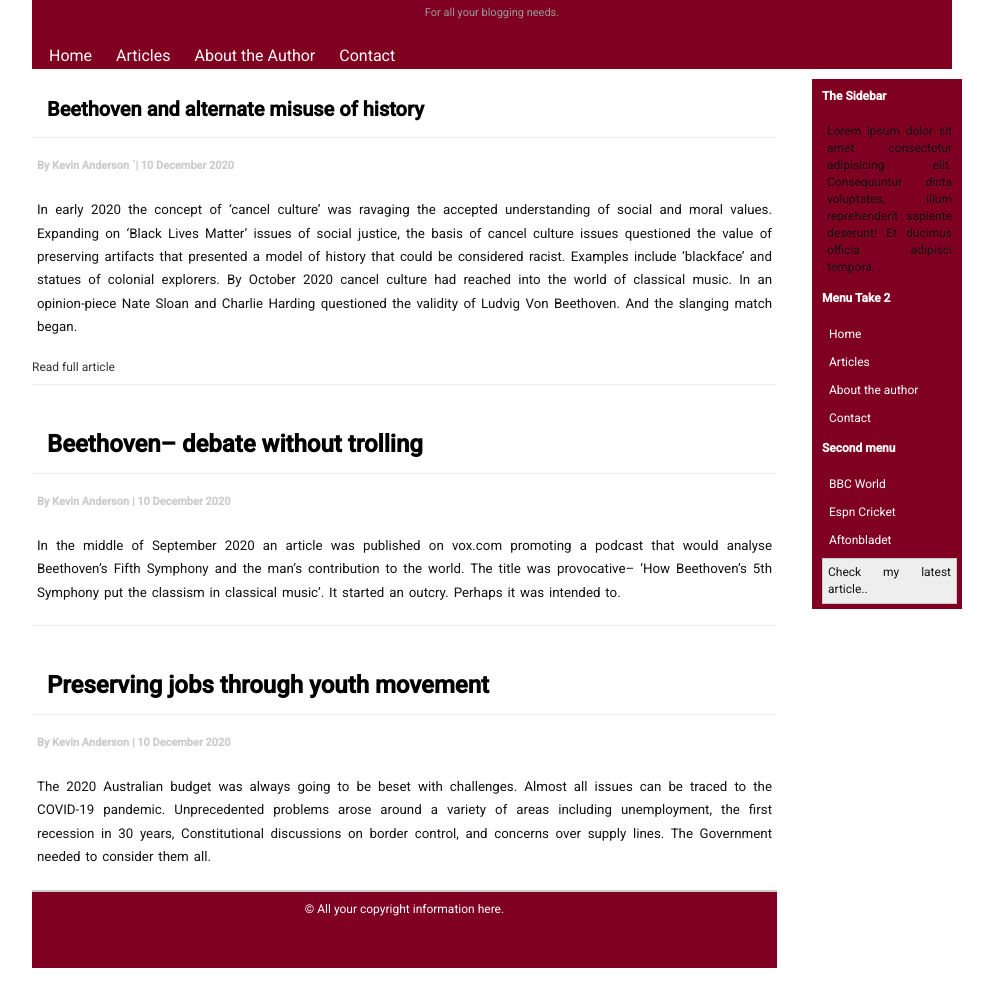
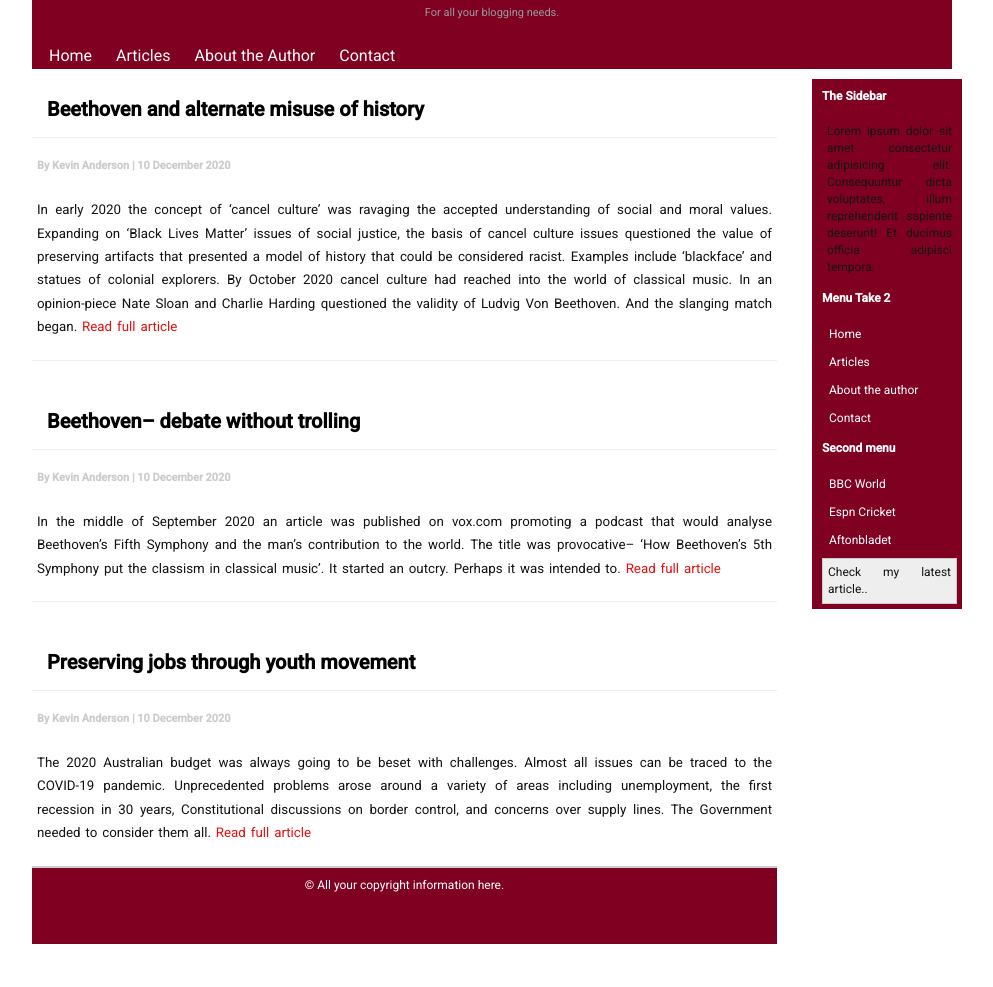
Before and after one commit to hamsaleem/myblog, a plain HTML site: page articles.html in a window 1280 px wide. Shown: the part 78-1065 px from the top of the page, without its empty margins (148-1141 px from the left). After the commit the page ends 1041 px from the top, so only its background shows below. Drawn offline with Linux system fonts and the light colour scheme.

Commit message:
git update

```diff
--- a/articles.html
+++ b/articles.html
@@ -49,24 +49,25 @@
   <div id="content">
     <! -- 1st -->
     <h1><a href="/Articles/article1.html"> <small> Beethoven and alternate misuse of history </small>  </a></h1>
-    <h2>By Kevin Anderson `| 10 December 2020 </h2>
+    <h2>By Kevin Anderson | 10 December 2020 </h2>
     <p>
       <small> In early 2020 the concept of ‘cancel culture’ was ravaging the accepted understanding of social and moral values. Expanding on ‘Black Lives Matter’ issues of social justice, the basis of cancel culture issues questioned the value of preserving artifacts that presented a model of history that could be considered racist. Examples include ‘blackface’ and statues of colonial explorers. By October 2020 cancel culture had reached into the world of classical music. In an opinion-piece Nate Sloan and Charlie Harding questioned the validity of Ludvig Von Beethoven. And the slanging match began.
-    </small></p> <a href="/Articles/article1.html">Read full article </a>
+     <a href="/Articles/article1.html">Read full article </a></small></p>
     <div class="article_menu"></div>
 
 
     <! -- 2nd -->
-    <h1><a href="/Articles/article2.html">Beethoven– debate without trolling </a></h1>
+    <h1><a href="/Articles/article2.html"> <small> Beethoven– debate without trolling</small>  </a></h1>
     <h2>By Kevin Anderson | 10 December 2020</h2>
-    <p> <small>In the middle of September 2020 an article was published on vox.com promoting a podcast that would analyse Beethoven’s Fifth Symphony and the man’s contribution to the world. The title was provocative– ‘How Beethoven’s 5th Symphony put the classism in classical music’. It started an outcry. Perhaps it was intended to. </small>   </p>
+    <p> <small>In the middle of September 2020 an article was published on vox.com promoting a podcast that would analyse Beethoven’s Fifth Symphony and the man’s contribution to the world. The title was provocative– ‘How Beethoven’s 5th Symphony put the classism in classical music’. It started an outcry. Perhaps it was intended to.
+    <a href="/Articles/article2.html">Read full article </a></small></p>
     <div class="article_menu"></div>
 
     <! -- 3rd -->
-    <h1><a href="/Articles/article3.html">Preserving jobs through youth movement </a></h1>
+    <h1><a href="/Articles/article3.html"> <small> Preserving jobs through youth movement</small>  </a></h1>
     <h2>By Kevin Anderson | 10 December 2020</h2>
-    <p> <small>  The 2020 Australian budget was always going to be beset with challenges. Almost all issues can be traced to the COVID-19 pandemic. Unprecedented problems arose around a variety of areas including unemployment, the first recession in 30 years, Constitutional discussions on border control, and concerns over supply lines. The Government needed to consider them all.</small>   </p>
-
+    <p> <small>  The 2020 Australian budget was always going to be beset with challenges. Almost all issues can be traced to the COVID-19 pandemic. Unprecedented problems arose around a variety of areas including unemployment, the first recession in 30 years, Constitutional discussions on border control, and concerns over supply lines. The Government needed to consider them all.
+    <a href="/Articles/article3.html">Read full article </a></small></p>
 
 
     <! -- copyright -->
```
Also changed, not shown: Articles/article1.html (+2 -2 lines), Articles/article2.html (+2 -2 lines), Articles/article3.html (+2 -2 lines).
